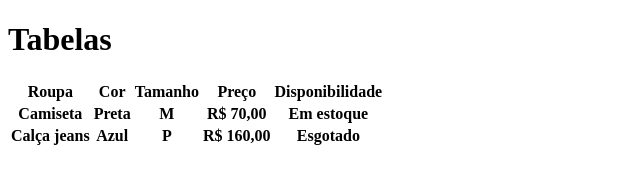
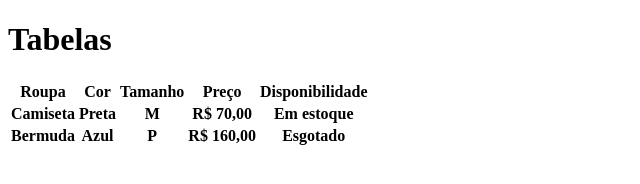
Before and after one commit to Coriolando-Medeiros/aula-tabela, a plain HTML site: page index.html in a window 1280 px wide. Shown: the whole page, without its empty margins (0-640 px from the left). Drawn offline with Linux system fonts and the light colour scheme.

Commit message:
modificado de calça jeans para berbuda

```diff
--- a/index.html
+++ b/index.html
@@ -25,7 +25,7 @@
                <th>Em estoque</th>
           </tr>
           <tr>
-               <th>Calça jeans </th>
+               <th>Bermuda</th>
                <th>Azul</th>
                <th>P</th>
                <th>R$ 160,00</th>
```
